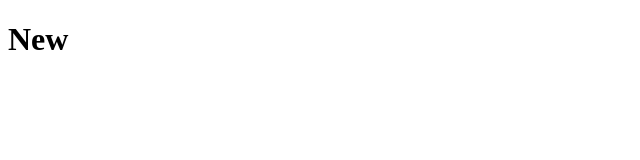
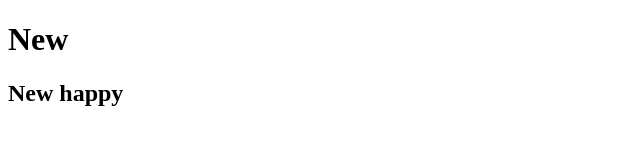
Before and after one commit to LPVincent01/duan2, a plain HTML site: page new1.html in a window 1280 px wide. Shown: the whole page, without its empty margins (0-640 px from the left). Drawn offline with Linux system fonts and the light colour scheme.

Commit message:
sửa đổi lần 2

```diff
--- a/new1.html
+++ b/new1.html
@@ -7,5 +7,6 @@
 </head>
 <body>
     <h1>New</h1>
+    <h2>New happy</h2>
 </body>
 </html>
```
